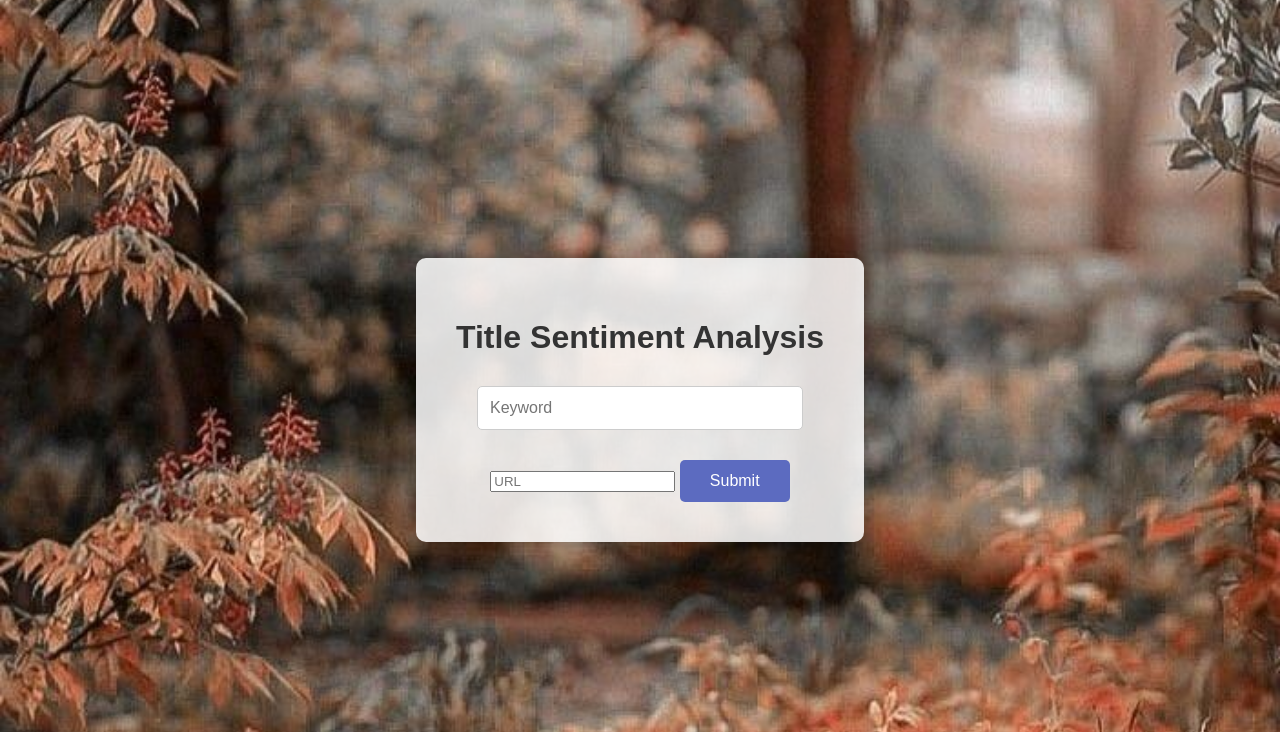
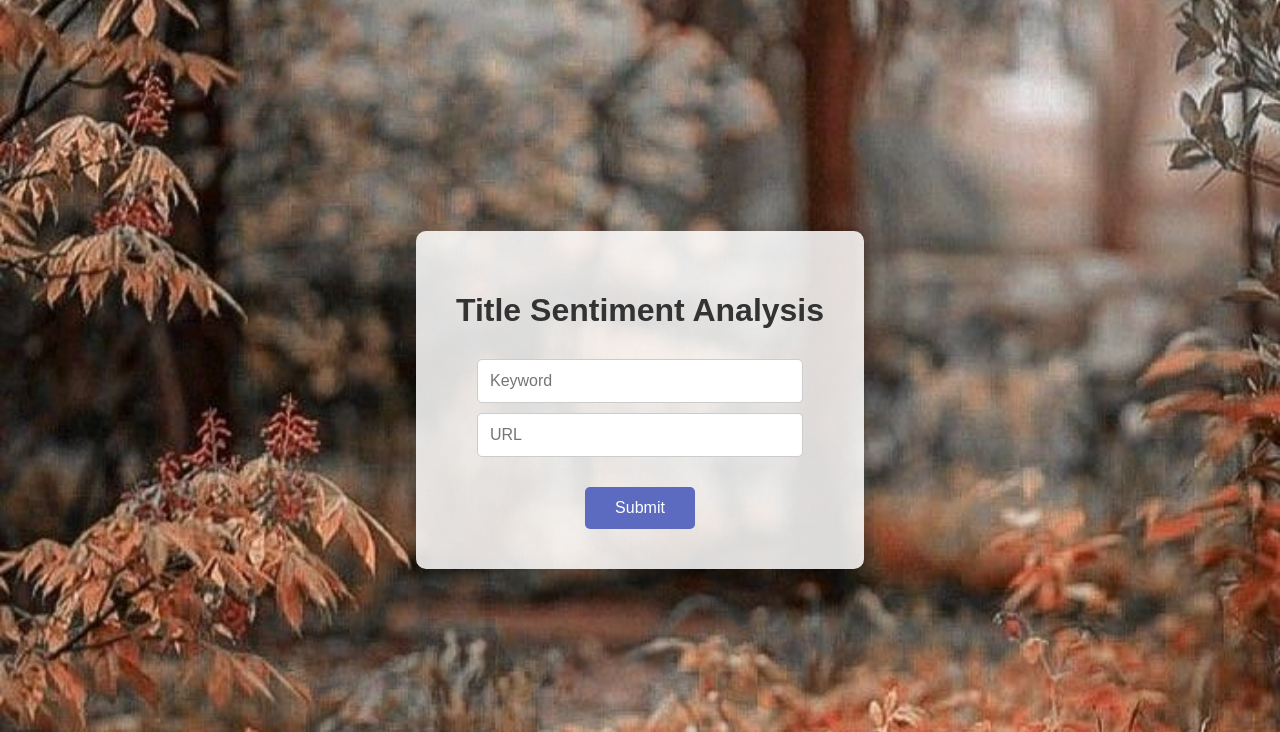
Before and after one commit to gishoo/RedditTitleSentiment, a Flask app: page / in a window 1280 px wide. Shown: the top 732 px of the page. Run offline with Flask 3, Linux system fonts and the light colour scheme.

Commit message:
Fix the url textbox formatting

```diff
--- a/flask_server/static/style.css
+++ b/flask_server/static/style.css
@@ -34,6 +34,16 @@ input[type="text"] {
   border: 1px solid #ccc;
 }
 
+input[type="url"] {
+  display: block;
+  width: 300px;
+  margin: 10px auto;
+  padding: 12px;
+  font-size: 16px;
+  border-radius: 5px;
+  border: 1px solid #ccc;
+}
+
 button {
   margin-top: 20px;
   padding: 12px 30px;
```
